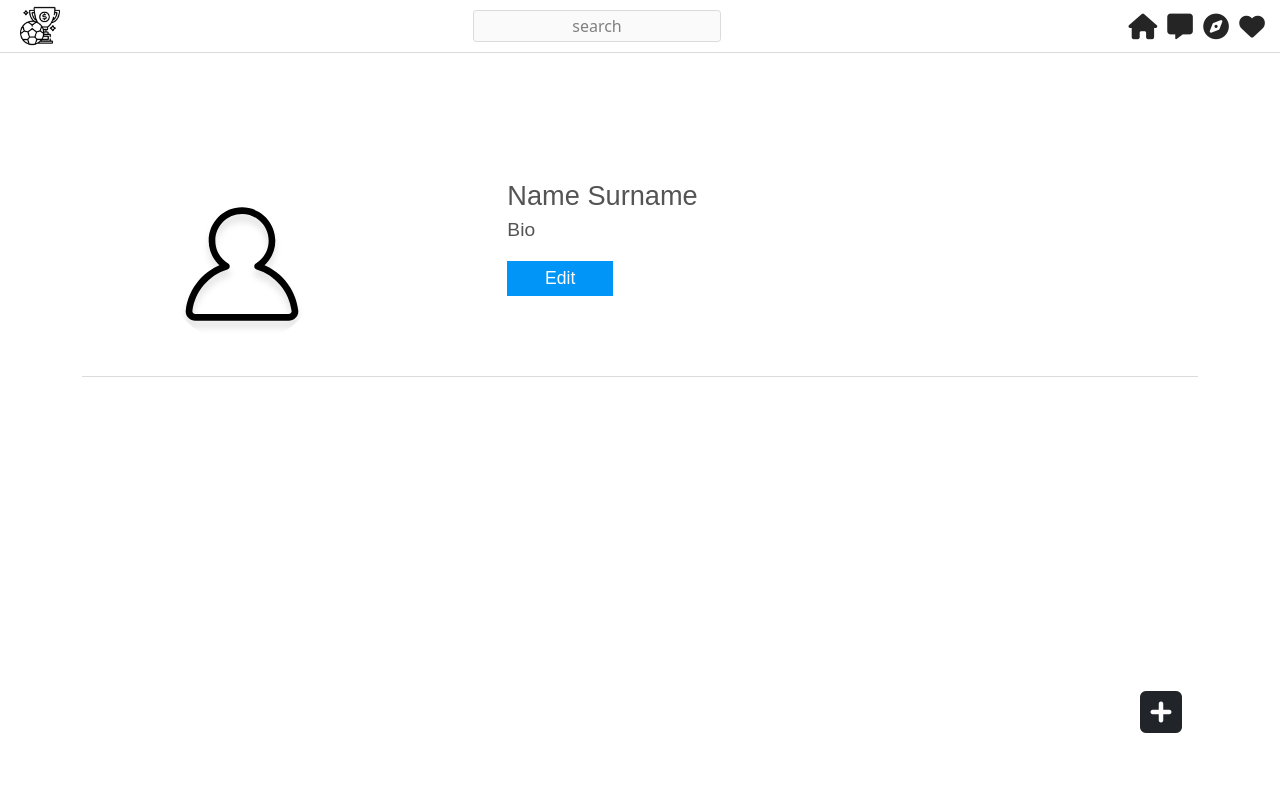
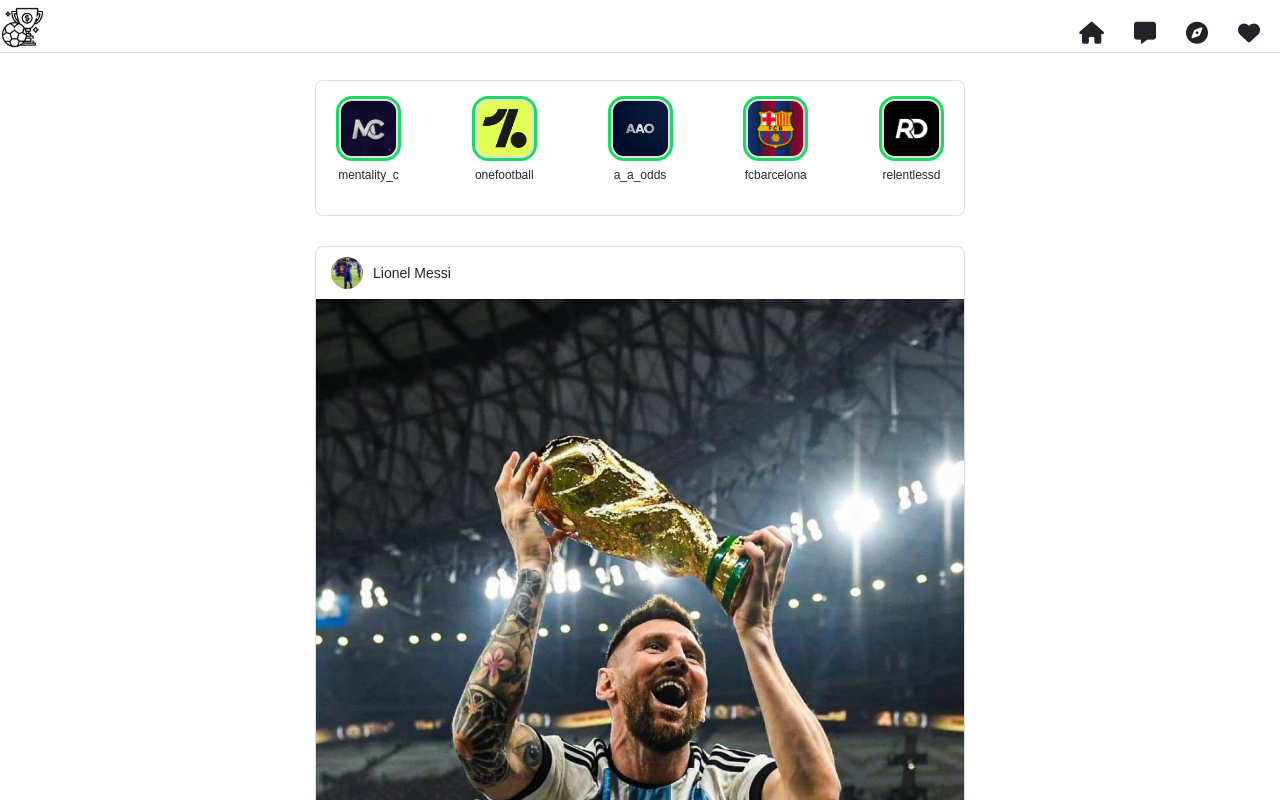
Before and after one commit to arno10k/my-Tm-project, a React (Vite) app in the folder tm/: page / in a window 1280 px wide. Shown: the top 800 px of the page. Built offline with nearby package versions, Linux system fonts and the light colour scheme.

Commit message:
Finished with the static home page, and made each button in the nav bar send u to a seperate component to be able in the futur to edit everything

```diff
--- a/tm/package.json
+++ b/tm/package.json
@@ -10,9 +10,10 @@
     "preview": "vite preview"
   },
   "dependencies": {
-   "get-photo-url": "^1.0.3",
+    "get-photo-url": "^1.0.3",
     "react": "^19.2.0",
-    "react-dom": "^19.2.0"
+    "react-dom": "^19.2.0",
+    "react-router-dom": "^7.18.1"
   },
   "devDependencies": {
     "@eslint/js": "^9.39.1",
--- a/tm/src/App.css
+++ b/tm/src/App.css
@@ -258,3 +258,84 @@
 .home-feed {
   padding-top: 80px;
 }
+/* --- NEW NAVBAR LAYOUT FIXES --- */
+
+/* 1. This puts the logo, the icons, and the profile pic in a straight row */
+.nav {
+  display: flex !important;
+  flex-direction: row !important;
+  justify-content: space-between !important;
+  align-items: center !important;
+  width: 100%;
+  padding: 10px 20px;
+  box-sizing: border-box;
+}
+
+/* 2. This puts the middle icons in a row and spaces them out */
+.nav-icons {
+  display: flex !important;
+  flex-direction: row !important;
+  gap: 30px !important; /* This is what spaces the house, message, compass, and heart apart */
+  align-items: center !important;
+}
+
+/* 3. This makes sure the icons look clean and are a good size */
+.nav-icons i {
+  font-size: 22px;
+  cursor: pointer;
+}
+
+/* 4. This stops the new Link tags from messing up the alignment */
+.nav a {
+  text-decoration: none;
+  display: flex;
+  align-items: center;
+  color: inherit;
+}
+/* --- SHRINK THE TROPHIES --- */
+
+/* 1. Shrinks the left logo trophy */
+.logo-img {
+  width: 40px !important;
+  height: 40px !important;
+  object-fit: contain !important;
+  transform: translateY(-20px);
+}
+
+/* 2. Shrinks the right profile picture trophy and makes it a circle */
+.profile-pic {
+  width: 45px !important;
+  height: 45px !important;
+  object-fit: cover !important;
+  border: 2px solid white !important; /* Optional: adds a nice white border */
+  transform: translateY(-5px);
+}
+/* --- SWAP THE LEFT AND RIGHT ITEMS --- */
+
+/* 1. Send the first item (the logo link) to the end */
+.nav > a:first-child {
+  order: 3 !important;
+}
+
+/* 2. Lock the middle icons firmly in the center */
+.nav-icons {
+  order: 2 !important;
+}
+
+/* 3. Send the last item (the profile pic link) to the start */
+.nav > a:last-child {
+  order: 1 !important;
+}
+/* --- PROFILE PAGE LAYOUT FIX --- */
+
+/* Squeezes the profile back to the middle */
+.bio, .gallery {
+  max-width: 1000px !important; /* Stops it from getting too wide */
+  margin: 0 auto !important;   /* The "auto" magically centers it perfectly */
+  padding: 0 20px !important;  /* Keeps it from touching the absolute edges on small screens */
+  width: 100% !important;
+  box-sizing: border-box !important;
+}
+.bio {
+  margin-top: -150px !important;
+}
--- a/tm/src/App.jsx
+++ b/tm/src/App.jsx
@@ -1,33 +1,41 @@
-import { useState } from 'react'
-import Nav from './components/Nav'
-import Bio from './components/Bio'
-import Gallery from './components/Gallery'
-import Home from './components/Home'
-import './App.css'
+import React from 'react';
+import { BrowserRouter as Router, Routes, Route } from 'react-router-dom';
+import Nav from './components/Nav';
+import Home from './components/Home';
+import Bio from './components/Bio';       /* Brought this back! */
+import Gallery from './components/Gallery'; /* Brought this back! */
 
+// The new pages (Make sure the files have Capital letters now!)
+import Messages from './components/Messages';
+import Explore from './components/Explore';
+import Notifications from './components/Notifications';
+
+import './App.css';
 
 function App() {
-  // 1. Create a state to track the current page (default to 'profile')
-  const [currentView, setCurrentView] = useState('profile')
+  return (
+    <Router>
+      <div className="app-container">
+        <Nav />
+        <Routes>
+          <Route path="/" element={<Home />} />
 
-  return (
-    <div className="app-container">
-      {/* 2. Pass the function to change the view into your Nav */}
-      <Nav setCurrentView={setCurrentView} />
+          {/* YOUR CORRECT PROFILE SETUP: */}
+          <Route path="/profile" element={
+            <>
+              <Bio />
+              <Gallery />
+            </>
+          } />
 
-      {/* 3. Tell React what to show based on the currentView */}
-      {currentView === 'profile' ? (
-        <div className="container">
-          <Bio />
-          <Gallery />
-        </div>
-      ) : (
-        <div className="home-container">
-          <Home />
-        </div>
-      )}
-    </div>
-  )
+          {/* THE NEW ROUTES: */}
+          <Route path="/messages" element={<Messages />} />
+          <Route path="/explore" element={<Explore />} />
+          <Route path="/notifications" element={<Notifications />} />
+        </Routes>
+      </div>
+    </Router>
+  );
 }
 
-export default App
+export default App;
--- /dev/null
+++ b/tm/src/components/Explore.jsx
@@ -0,0 +1,11 @@
+import React from 'react';
+
+function Explore() {
+  return (
+    <div style={{ textAlign: 'center', marginTop: '-100px', color: 'black' }}>
+      <h2>Explore</h2>
+      <p>Page coming soon!</p>
+    </div>
+  );
+}
+export default Explore;
--- a/tm/src/components/Home.jsx
+++ b/tm/src/components/Home.jsx
@@ -45,17 +45,19 @@
           onClick={() => setActiveStoryImage({
             image: M,
             userPic: m,
-            username: "mentality.catalyst",
+            username: "MentalityCatalyst",
+            subtitle: "mentality_c",
             caption: "Talent gets you noticed, but discipline keeps you on the pitch."
           })}
         />
         <Story
-          username="Onefootball"
+          username="onefootball"
           userPic={onefootballPFP}
           onClick={() => setActiveStoryImage({
             image: onefootball,
             userPic: onefootballPFP,
             username: "Onefootball",
+            subtitle: "onefootball",
             caption: "From the plastic bathtub 19 years ago to the biggest stage on Earth. he was once in Messi's hands, now, they hold the fate of the WC final."
           })}
         />
@@ -66,6 +68,7 @@
             image: A,
             userPic: a,
             username: "againstallodds",
+            subtitle: "a_a_odds",
             caption: "As long as there is a fraction of a chance, we fight until the final whistle."
           })}
         />
@@ -76,7 +79,8 @@
           onClick={() => setActiveStoryImage({
             image: Barca,
             userPic: BarcaPFP,
-            username: "fcbarcelona",
+            username: "FC Barcelona",
+            subtitle: "fcbarcelona",
             caption: "Ready for the big night!"
           })}
         />
@@ -88,6 +92,7 @@
             image: R,
             userPic: r,
             username: "relentless.drive",
+            subtitle: "relentlessd",
             caption: "Don't wait for the perfect opportunity. Chase it down. Create it."
           })}
         />
--- /dev/null
+++ b/tm/src/components/Messages.jsx
@@ -0,0 +1,11 @@
+import React from 'react';
+
+function Messages() {
+  return (
+    <div style={{ textAlign: 'center', marginTop: '-100px', color: 'black' }}>
+      <h2>Messages</h2>
+      <p>Page coming soon!</p>
+    </div>
+  );
+}
+export default Messages;
--- a/tm/src/components/Nav.jsx
+++ b/tm/src/components/Nav.jsx
@@ -1,28 +1,22 @@
-import soccer from '../assets/soccer.png'
+import React from 'react';
+import { Link } from 'react-router-dom';
+import soccer from '../assets/soccer.png';
 
-const Nav = ({ setCurrentView }) => {
-    return (
-        <nav>
-            <button className="logo" onClick={() => setCurrentView('profile')}>
-                <img src={soccer} alt="logo" style={{width: '40px', height: '40px'}} />
-            </button>
-            <input type="text" className='search' placeholder='search' />
-            <span className="nav-links">
-               <button onClick={() => setCurrentView('home')}>
-                <i className="fas fa-home"></i>
-                </button>
-                 <button onClick={() => setCurrentView('messages')}>
-                    <i className='fas fa-comment-alt' />
-                </button>
-                 <button onClick={() => setCurrentView('explore')}>
-                    <i className='fas fa-compass' />
-                </button>
-                 <button onClick={() => setCurrentView('notifications')}>
-                    <i className='fas fa-heart' />
-                </button>
-            </span>
-        </nav>
-   )
+function Nav() {
+  return (
+    <nav className="nav">
+      <div className="nav-icons">
+        <Link to="/" style={{ color: 'inherit' }}><i className="fas fa-home"></i></Link>
+        <Link to="/messages" style={{ color: 'inherit' }}><i className="fas fa-comment-alt"></i></Link>
+        <Link to="/explore" style={{ color: 'inherit' }}><i className="fas fa-compass"></i></Link>
+        <Link to="/notifications" style={{ color: 'inherit' }}><i className="fas fa-heart"></i></Link>
+      </div>
+      <Link to="/profile">
+        <img src={soccer} alt="profile" className="profile-pic" />
+      </Link>
+
+    </nav>
+  );
 }
 
-export default Nav
+export default Nav;
--- /dev/null
+++ b/tm/src/components/Notifications.jsx
@@ -0,0 +1,11 @@
+import React from 'react';
+
+function Notifications() {
+  return (
+    <div style={{ textAlign: 'center', marginTop: '-100px', color: 'black' }}>
+      <h2>Notifications</h2>
+      <p>Page coming soon!</p>
+    </div>
+  );
+}
+export default Notifications;
--- a/tm/src/components/StoryModal.css
+++ b/tm/src/components/StoryModal.css
@@ -95,3 +95,16 @@
 .story-modal-caption p {
   margin: 0; /* Removes default paragraph spacing */
 }
+/* Tells the text to stack top-to-bottom */
+.story-modal-text-group {
+  display: flex;
+  flex-direction: column;
+}
+
+/* The new small, transparent subtitle */
+.story-modal-subtitle {
+  color: rgba(255, 255, 255, 0.7); /* 0.7 makes it slightly transparent */
+  font-size: 12px;
+  font-weight: 400;
+  text-shadow: 1px 1px 3px rgba(0,0,0,0.8);
+}
--- a/tm/src/components/StoryModal.jsx
+++ b/tm/src/components/StoryModal.jsx
@@ -9,7 +9,10 @@
         {/* TOP LEFT HEADER: Profile pic and username */}
         <div className="story-modal-header">
           <img src={story.userPic} alt={story.username} className="story-modal-avatar" />
-          <span className="story-modal-username">{story.username}</span>
+          <div className="story-modal-text-group">
+            <span className="story-modal-username">{story.username}</span>
+            {story.subtitle && <span className="story-modal-subtitle">{story.subtitle}</span>}
+          </div>
         </div>
 
         <button className="close-button" onClick={onClose}>&times;</button>
```
Also changed, not shown: 1 other file (tests, documents, lock files or other folders).
